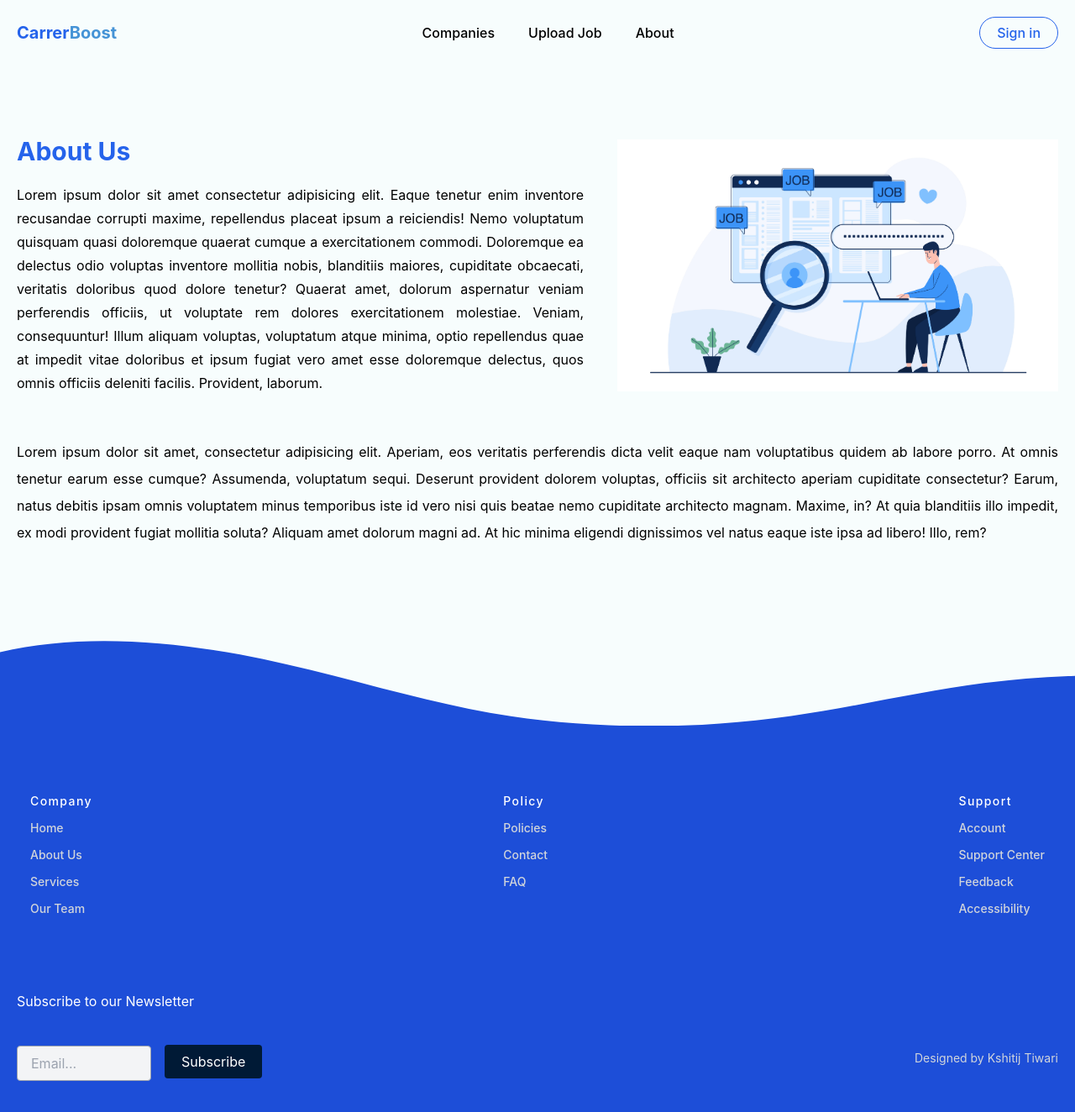
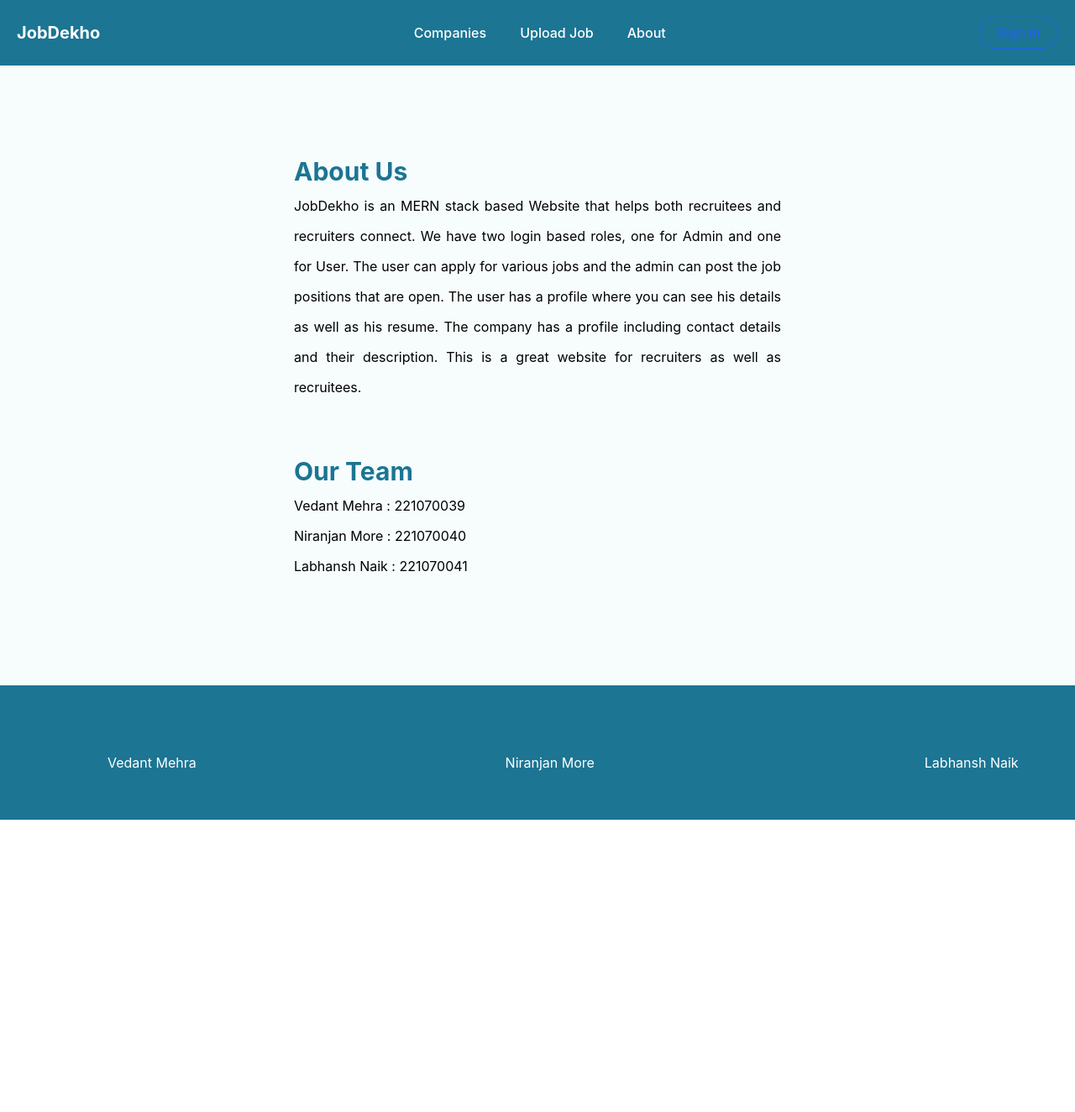
Before and after one commit to lbhnsh/JobDekho, a React (Vite) app in the folder client/: page /about-us in a window 1280 px wide. Shown: the whole page at 84% size. After the commit the page ends 976 px from the top, so only its background shows below. Built offline with nearby package versions, Linux system fonts and the light colour scheme.

Commit message:
css fixation

```diff
--- a/client/src/components/Footer.jsx
+++ b/client/src/components/Footer.jsx
@@ -1,80 +1,18 @@
 import React from "react";
-import { FaFacebook, FaTwitter, FaLinkedin } from "react-icons/fa";
-import { FiInstagram } from "react-icons/fi";
-import { footerLinks } from "../utils/data";
-import { Link } from "react-router-dom";
-import { CustomButton, TextInput } from "../components/index";
 
 const Footer = () => {
   return (
     <footer className="text-white mt-20">
-      <div className="overflow-x-hidden -mb-0.5">
-        <svg
-          preserveAspectRatio="none"
-          viewBox="0 0 1200 120"
-          xmlns="http://www.w3.org/2000/svg"
-          style={{
-            fill: "#1d4ed8",
-            width: "125%",
-            height: 112,
-            transform: "rotate(180deg)",
-          }}
-        >
-          <path d="M321.39 56.44c58-10.79 114.16-30.13 172-41.86 82.39-16.72 168.19-17.73 250.45-.39C823.78 31 906.67 72 985.66 92.83c70.05 18.48 146.53 26.09 214.34 3V0H0v27.35a600.21 600.21 0 00321.39 29.09z" />
-        </svg>
-      </div>
 
-      <div className="bg-[#1d4ed8]">
-        <div className="container px-5 py-20 mx-auto">
-          <div className="w-full flex flex-wrap gap-10 justify-between -mb-10 -px-4">
-            {footerLinks.map(({ id, title, links }) => {
-              return (
-                  <div className="w-auto px-4" key={id}>
-                    <h2 className="font-medium text-white tracking-widest text-sm mb-3">
-                      {title}
-                    </h2>
-                    <div className="mb-10 flex flex-col gap-3">
-                      {links.map((link, indexedDB) => {
-                        return (
-                            <Link
-                              key={link}
-                              to="/"
-                              className="text-gray-300 text-sm hover:text-white"
-                            >
-                              {link}
-                            </Link>
-                        );
-                      })}
-                    </div>
-                  </div>
-              );
-            })}
-          </div>
-        </div>
-        <div>
-          <p className="container px-5 mx-auto text-white mt-2">
-            Subscribe to our Newsletter
-          </p>
-          <div className="container mx-auto px-5 pt-6 pb-8 flex flex-wrap items-center justify-between">
-            <div className="w-full md:w-2/4 lg:w-1/3 h-16 flex items-center justify-center md:justify-start">
-              <TextInput
-                styles="w-full flex-grow md:w-40 2xl:w-64 bg-gray-100 sm:mr-4 md-2"
-                type="email"
-                placeholder="Email..."
-              />
-              <CustomButton
-                title="Subscribe"
-                containerStyles={
-                  "block bg-[#001a36] text-white px-5 py-2 text-md rounded hover:bg-blue-800 focus:potline-none flex-col items-center mt-2"
-                }
-              />
-            </div>
-            <span className="sm:ml-auto sm:mt-0 mt-2 sm:w-auto w-full sm:text-left text-center text-gray-300 text-sm">
-              Designed by Kshitij Tiwari
-            </span>
-          </div>
+      <div style={{ backgroundColor: '#1B7593' }}>
+      <div style={{ maxWidth: '1200px', padding: '5rem 1.25rem', margin: '0 auto' }}>
+        <div style={{ width: '100%', display: 'flex', justifyContent: 'space-between', flexWrap: 'wrap', gap: '2.5rem', marginBottom: '-2.5rem' }}>
+          <span style={{ position: 'absolute', left: '10%' }}>Vedant Mehra</span>
+          <span style={{ position: 'absolute', left: '47%' }}>Niranjan More</span>
+          <span style={{ position: 'absolute', left: '86%' }}>Labhansh Naik</span>
         </div>
       </div>
+    </div>
     </footer>
   );
 };
--- a/client/src/components/Navbar.jsx
+++ b/client/src/components/Navbar.jsx
@@ -107,15 +107,15 @@ const Navbar = () => {
   };
 
   return (
-    <div className="relative bg-[#f7fdfd] z-50">
+    <div className="relative bg-[#1B7593] z-50">
       <nav className="container mx-auto flex items-center justify-between p-5 mb-10">
         <div>
-          <Link to="/" className="text-blue-600 font-bold text-xl">
-            Carrer<span className="text-[#1677cccb]">Boost</span>
+          <Link to="/" className="text-white font-bold text-xl">
+            JobDekho
           </Link>
         </div>
 
-        <ul className="hidden lg:flex gap-10 text-base">
+        <ul className="hidden lg:flex gap-10 text-white">
           {user?.accountType === "seeker" && ( // Render "Find Job" link only for non-company accounts
             <li>
               <Link to="/">Find Job</Link>
--- a/client/src/pages/About.jsx
+++ b/client/src/pages/About.jsx
@@ -1,43 +1,29 @@
 import React from "react";
-import { JobImg } from "../assets";
 
 const About = () => {
   return (
-    <div className="container mx-auto flex flex-col gap-8 2xl:gap-14 py-6 ">
-      <div className="w-full flex flex-col-reverse md:flex-row gap-10 items-center p-5">
-        <div className="w-full md:2/3 2xl:w-2/4">
-          <h1 className="text-3xl text-blue-600 font-bold mb-5">About Us</h1>
-          <p className="text-justify leading-7">
-            Lorem ipsum dolor sit amet consectetur adipisicing elit. Eaque
-            tenetur enim inventore recusandae corrupti maxime, repellendus
-            placeat ipsum a reiciendis! Nemo voluptatum quisquam quasi
-            doloremque quaerat cumque a exercitationem commodi. Doloremque ea
-            delectus odio voluptas inventore mollitia nobis, blanditiis maiores,
-            cupiditate obcaecati, veritatis doloribus quod dolore tenetur?
-            Quaerat amet, dolorum aspernatur veniam perferendis officiis, ut
-            voluptate rem dolores exercitationem molestiae. Veniam,
-            consequuntur! Illum aliquam voluptas, voluptatum atque minima, optio
-            repellendus quae at impedit vitae doloribus et ipsum fugiat vero
-            amet esse doloremque delectus, quos omnis officiis deleniti facilis.
-            Provident, laborum.
+    <div style={{ maxWidth: '1200px', margin: '0 auto', display: 'flex', flexDirection: 'column', gap: '3.5rem', padding: '1.5rem 0' }}>
+      <div style={{ width: '100%', display: 'flex', flexDirection: 'column-reverse', gap: '2.5rem', alignItems: 'center', padding: '1.25rem' }}>
+        <div style={{ width: '100%', flexBasis: '66.666667%', maxWidth: '50%' }}>
+          <h1 style={{ fontSize: '1.875rem', color: '#1B7593', fontWeight: '700', marginTop: '1.25rem', top:'1%' }}>Our Team</h1>
+          <p style={{ textAlign: 'justify', lineHeight: '2.25rem' }}>
+                     Vedant Mehra : 221070039
+            <br></br>Niranjan More : 221070040
+            <br></br>Labhansh Naik : 221070041
+
           </p>
         </div>
-        <img src={JobImg} alt="About" className="w-auto h-[300px]" />
-      </div>
-
-      <div className="leading-8 px-5 text-justify">
-        <p>
-          Lorem ipsum dolor sit amet, consectetur adipisicing elit. Aperiam, eos
-          veritatis perferendis dicta velit eaque nam voluptatibus quidem ab
-          labore porro. At omnis tenetur earum esse cumque? Assumenda,
-          voluptatum sequi. Deserunt provident dolorem voluptas, officiis sit
-          architecto aperiam cupiditate consectetur? Earum, natus debitis ipsam
-          omnis voluptatem minus temporibus iste id vero nisi quis beatae nemo
-          cupiditate architecto magnam. Maxime, in? At quia blanditiis illo
-          impedit, ex modi provident fugiat mollitia soluta? Aliquam amet
-          dolorum magni ad. At hic minima eligendi dignissimos vel natus eaque
-          iste ipsa ad libero! Illo, rem?
-        </p>
+        <div style={{ width: '100%', flexBasis: '66.666667%', maxWidth: '50%' }}>
+          <h1 style={{ fontSize: '1.875rem', color: '#1B7593', fontWeight: '700', marginTop: '1.25rem', top:'1%' }}>About Us</h1>
+          <p style={{ textAlign: 'justify', lineHeight: '2.25rem' }}>
+          JobDekho is an MERN stack based Website that helps both recruitees and recruiters connect.
+            We have two login based roles, one for Admin and one for User.
+            The user can apply for various jobs and the admin can post the job positions that are open.
+            The user has a profile where you can see his details as well as his resume.
+            The company has a profile including contact details and their description.
+            This is a great website for recruiters as well as recruitees.
+          </p>
+        </div>
       </div>
     </div>
   );
```
